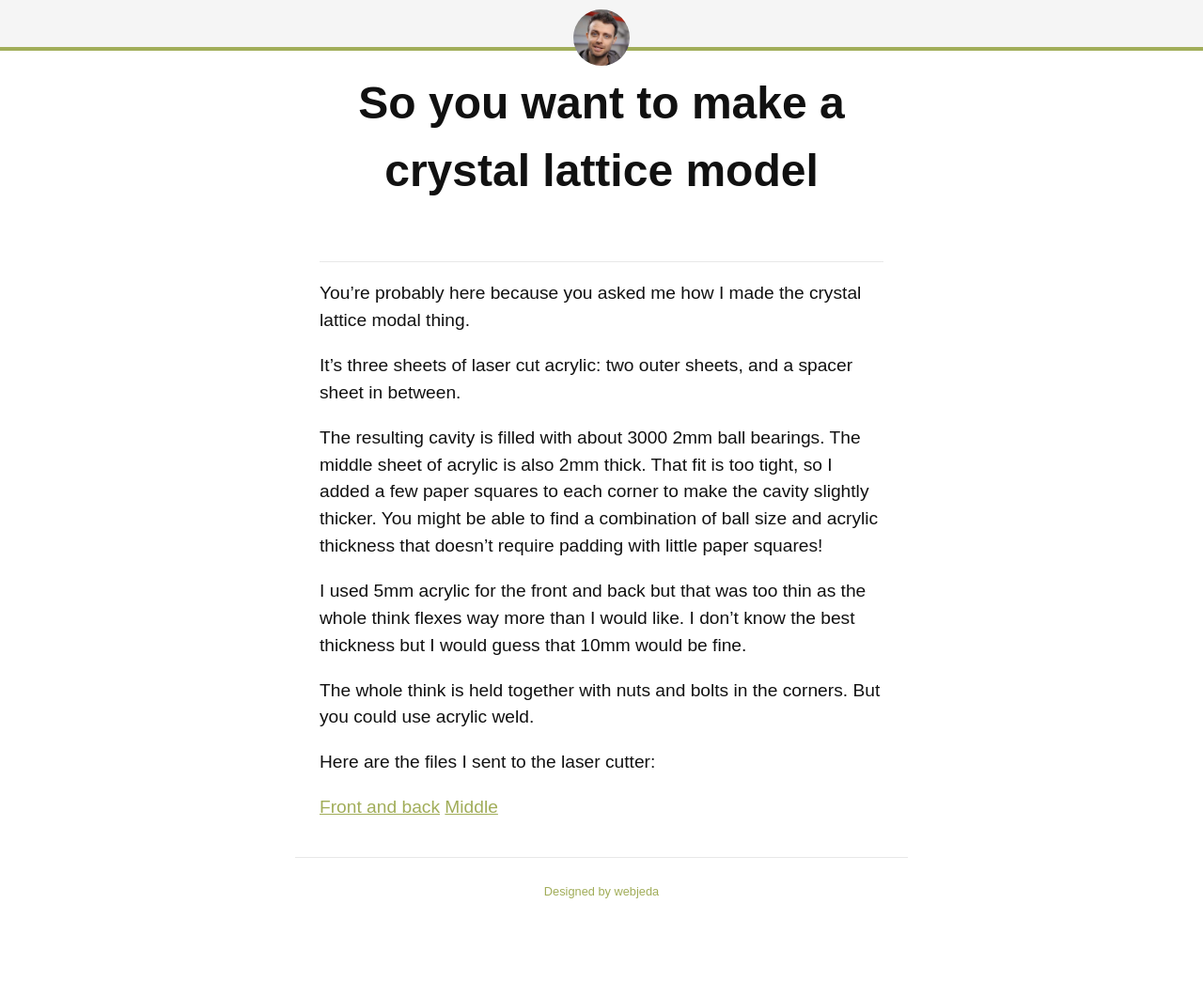
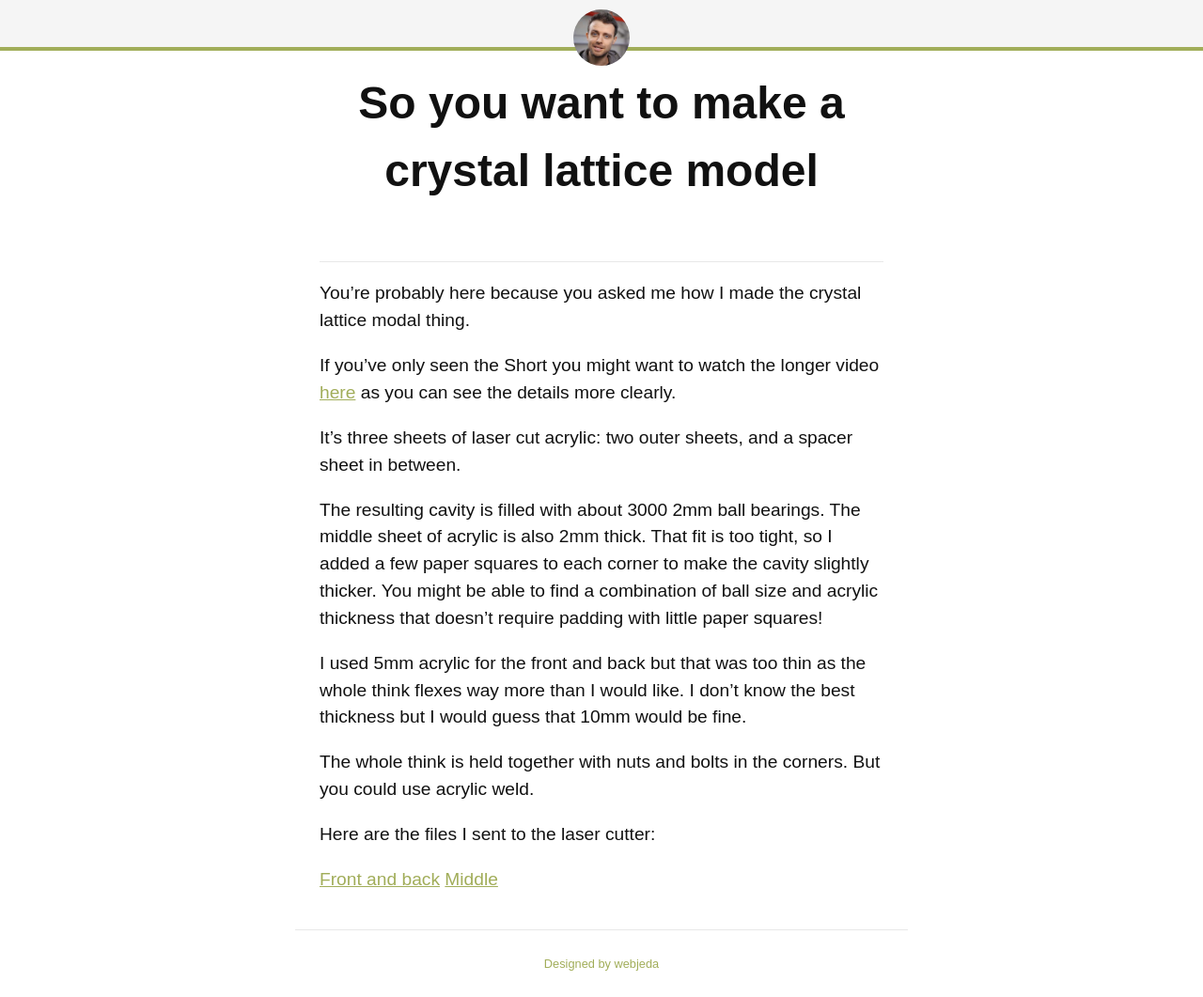
Before and after one commit to steventhebrave/steventhebrave.github.io, a Jekyll site: the page built from _pages/atomix.md, in a window 1280 px wide. Shown: the whole page at 94% size. Built offline with Jekyll 4.4.1, drawn with Linux system fonts in a browser that asks for light colours; before the commit the page ends 984 px from its top, so only the background shows below that.

Commit message:
added link to long form video

```diff
--- a/_pages/atomix.md
+++ b/_pages/atomix.md
@@ -4,6 +4,8 @@ permalink: /atomix/
 title: So you want to make a crystal lattice model
 ---
 You're probably here because you asked me how I made the crystal lattice modal thing.
+
+If you've only seen the Short you might want to watch the longer video [here](https://www.youtube.com/watch?v=xuL2yT-B2TM) as you can see the details more clearly.
 
 It's three sheets of laser cut acrylic: two outer sheets, and a spacer sheet in between.
 
```
